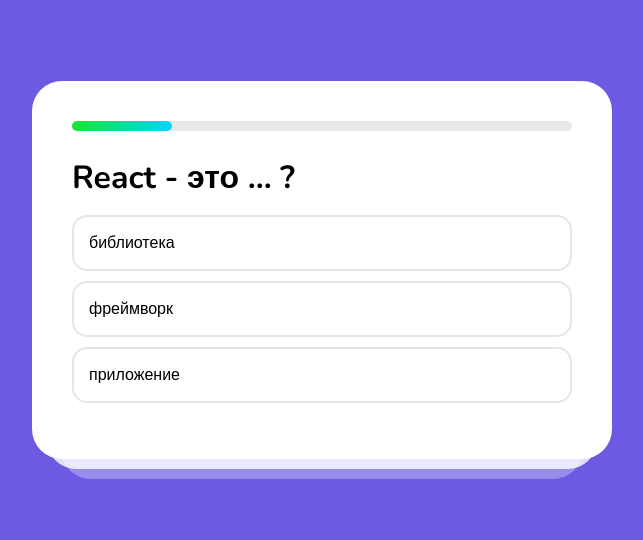
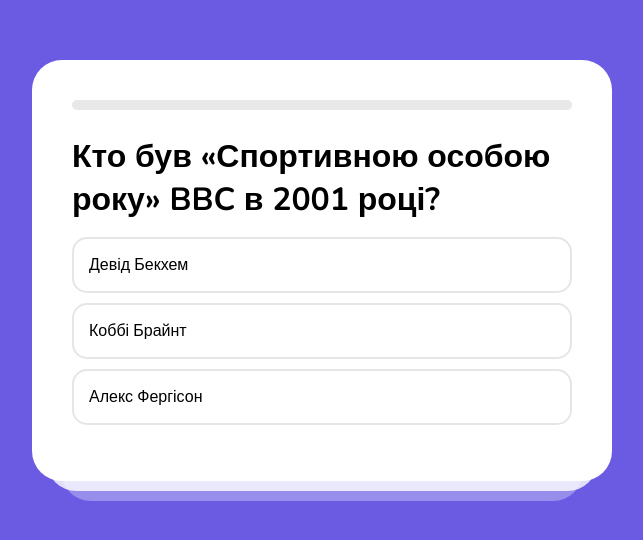
Before and after one commit to crissname/ReactLikes, a React (Create React App) app: page / in a window 1280 px wide. Shown: the part 130-670 px from the top of the page, without its empty margins (318-961 px from the left). Built offline with nearby package versions, Linux system fonts and the light colour scheme.

Commit message:
Finish quize

```diff
--- a/src/App.js
+++ b/src/App.js
@@ -1,45 +1,41 @@
 import './index.css';
-import './question';
+import './data/question';
 import {useState} from "react";
-import {questions} from "./question";
+import {questions} from "./data/question";
+import Game from "./components/Game";
+import Result from "./components/Result";
 
 
-function Result() {
-  return (
-    <div className="result">
-      <img src="https://cdn-icons-png.flaticon.com/512/2278/2278992.png"/>
-      <h2>Вы отгадали 3 ответа из 10</h2>
-      <button>Попробовать снова</button>
-    </div>
-  );
-}
 
-function Game({question, onClickVariant}) {
-  return (
-    <>
-      <div className="progress">
-        <div style={{width: '20%'}} className="progress__inner"></div>
-      </div>
-      <h1>{question.title}</h1>
-      <ul>
-        {question.variants.map((text, index) => (
-          <li onClick={()=> onClickVariant(index)} key={index}>{text}</li>
-        ))}
-      </ul>
-    </>
-  );
-}
+
 
 function App() {
-  const [step, useStep] = useState(0);
+  const [step, setStep] = useState(0);
+  const [counter, setCounter] = useState(0)
+
+
   const question = questions[step];
+
+
   const onClickVariant = (index) => {
     console.log(step, index);
+    setStep(step+1)
+    if (index === question.correct) {
+      setCounter(counter + 1)
+    }
   }
   return (
     <div className="App">
-      <Game question={question} onClickVariant={onClickVariant}/>
-      {/* <Result /> */}
+      {step != questions.length
+        ? (
+          <Game step={step} question={question} onClickVariant={onClickVariant}/>
+        )
+        : (
+          <Result counter={counter}/>
+        )
+      }
+
+
     </div>
   );
 }
--- /dev/null
+++ b/src/components/Game.jsx
@@ -0,0 +1,24 @@
+import React from 'react';
+import {questions} from "../data/question";
+
+const Game = ({step, question, onClickVariant}) => {
+    const percent = Math.round(step/questions.length*100)
+
+    return (
+
+        <div>
+            <div className="progress">
+                <div style={{width: `${percent}%`}} className="progress__inner"></div>
+            </div>
+            <h1>{question.title}</h1>
+            <ul>
+                {question.variants.map((text, index) => (
+                    <li onClick={() => onClickVariant(index)} key={index}>{text}</li>
+                ))}
+            </ul>
+        </div>
+
+    );
+};
+
+export default Game;
--- /dev/null
+++ b/src/components/Result.jsx
@@ -0,0 +1,16 @@
+import React from 'react';
+import {questions} from "../data/question";
+
+const Result = ({counter}) => {
+    return (
+        <div className="result">
+            <img className='result-img' src="https://cdn-icons-png.flaticon.com/512/2278/2278992.png"/>
+            <h2 className='result-h2'>Ви відповіли правильно {counter} із {questions.length}</h2>
+            <a href='/'>
+                <button className='result-btn'>Попробовать снова</button>
+            </a>
+        </div>
+    );
+};
+
+export default Result;
--- /dev/null
+++ b/src/data/question.js
@@ -0,0 +1,21 @@
+export const questions = [
+  {
+    title: 'Кто був «Спортивною особою року» BBC в 2001 році?',
+    variants: ['Девід Бекхем', 'Коббі Брайнт', 'Алекс Фергісон'],
+    correct: 0,
+  },
+  {
+    title: 'В якому фільмі Хью Джекман грав роль фокусника-ворога персонажа, якого грав Крістіан Бейл?',
+    variants: ['Люди-Х', 'Престиж', 'Жива сталь'],
+    correct: 1,
+  },
+  {
+    title: 'Скільки сердець у восьминіга',
+    variants: [
+      'Одно',
+      'Шість',
+      'Три',
+    ],
+    correct: 2,
+  },
+];
--- a/src/index.css
+++ b/src/index.css
@@ -19,25 +19,25 @@
     background-color: #fff;
     position: relative;
 }
-.App result{
+.App .result{
 text-align: center;
 }
-.App result button{
+.App .result button{
     font-weight: bold;
     font-family: 'Nunito', sans-serif;
     border-radius: 30px;
     border: 0;
     padding: 15px 30px;
     font-size: 20px;
-    background-color: darken(#ff006e, 3%);
+    background-color: #ff006e;
     color: #fff;
     margin-top: 20px;
     cursor: pointer;
 }
-.App result h2{
+.App .result h2{
     margin-bottom: 0;
 }
-.App result img{
+.App .result img{
     width: 150px;
 }
 .App .progress{
--- a/src/question.js
+++ /dev/null
@@ -1,21 +0,0 @@
-export const questions = [
-  {
-    title: 'React - это ... ?',
-    variants: ['библиотека', 'фреймворк', 'приложение'],
-    correct: 0,
-  },
-  {
-    title: 'Компонент - это ... ',
-    variants: ['приложение', 'часть приложения или страницы', 'то, что я не знаю что такое'],
-    correct: 1,
-  },
-  {
-    title: 'Что такое JSX?',
-    variants: [
-      'Это простой HTML',
-      'Это функция',
-      'Это тот же HTML, но с возможностью выполнять JS-код',
-    ],
-    correct: 2,
-  },
-];
```
